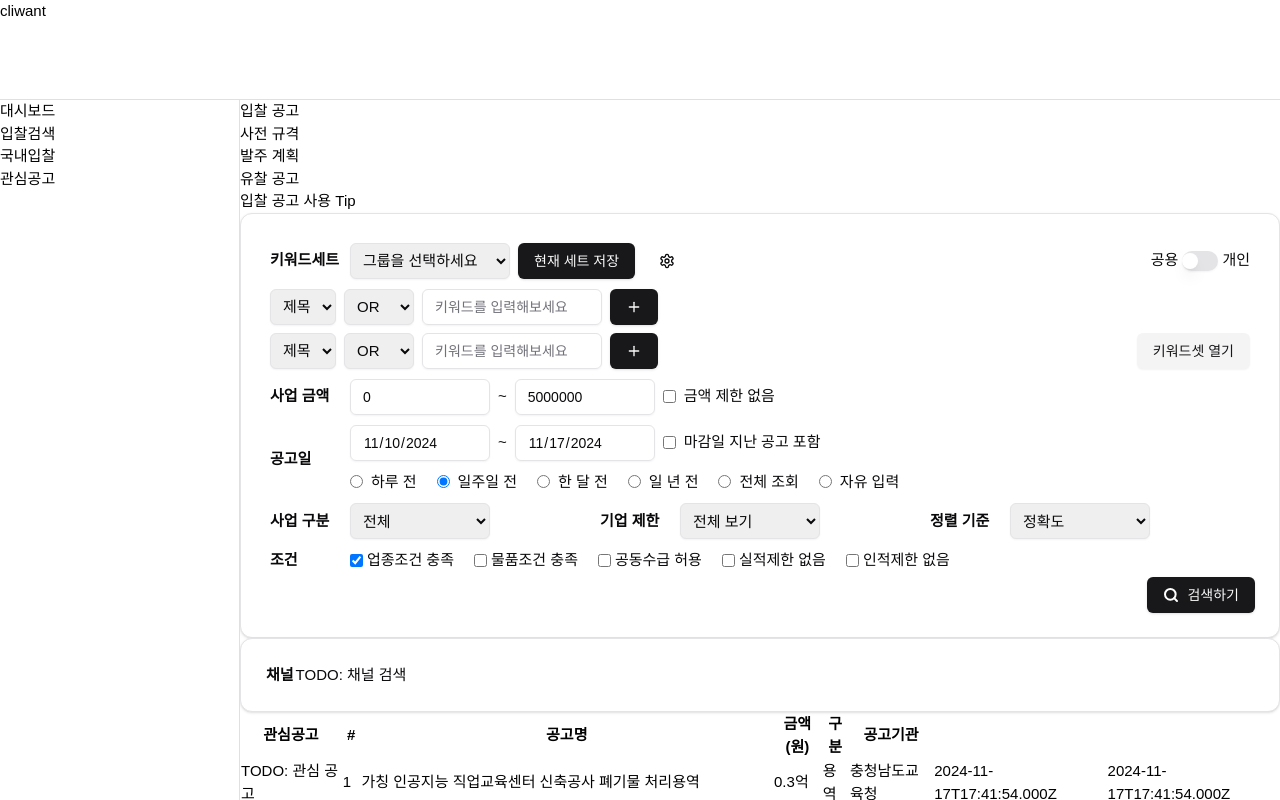
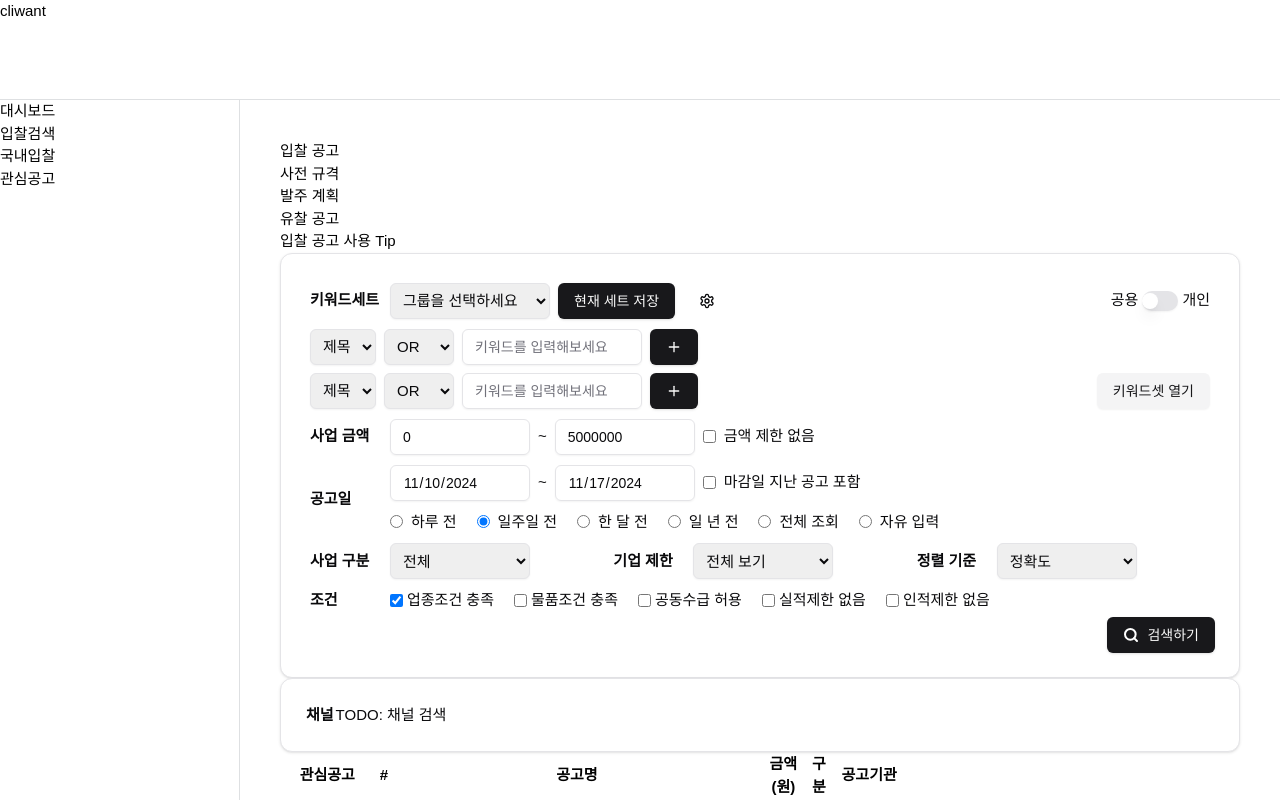
Before and after one commit to hckang80/nextjs-beginner-task, a Next.js app: page /dashboard/rfp in a window 1280 px wide. Shown: the top 800 px of the page. Built offline with nearby package versions, Linux system fonts and the light colour scheme.

Commit message:
feat: 메인 컨텐츠 영역에 스크롤 부여하기

```diff
--- a/app/assets/styles/layout.scss
+++ b/app/assets/styles/layout.scss
@@ -6,8 +6,13 @@
 }
 
 .global-header {
-  flex: 1 0 100px;
+  position: fixed;
+  top: 0;
+  z-index: 2;
+  inset: auto 0;
+  height: var(--header-height);
   border-bottom: 1px solid var(--color__gray);
+  background: #fff;
 }
 
 .global-inner {
@@ -16,14 +21,18 @@
 }
 
 .global-aside {
+  margin: var(--header-height) 0 0;
   flex: 0 0 240px;
-  align-self: stretch;
   border-right: 1px solid var(--color__gray);
 }
 
 .global-main {
+  overflow: auto;
+  margin: var(--header-height) 0 0;
   flex: 1 1 100%;
-  overflow: auto;
+  max-height: calc(100vh - var(--header-height));
+  max-height: calc(100dvh - var(--header-height));
+  padding: 40px;
 }
 
 table.search-table {
--- a/app/globals.css
+++ b/app/globals.css
@@ -3,6 +3,7 @@
 @tailwind utilities;
 @layer base {
   :root {
+    --header-height: 100px;
     --background: 0 0% 100%;
     --foreground: 240 10% 3.9%;
     --card: 0 0% 100%;
```
